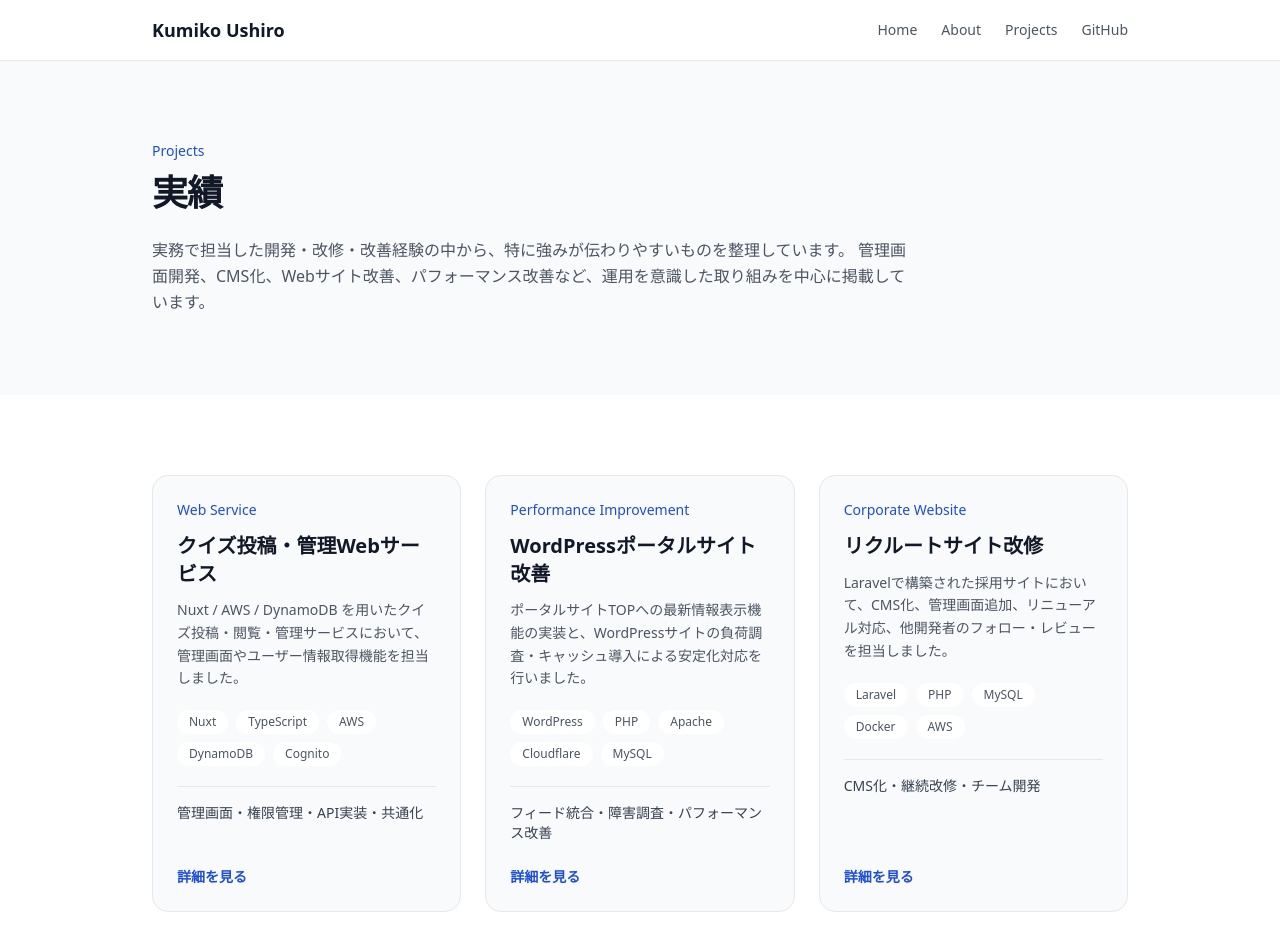
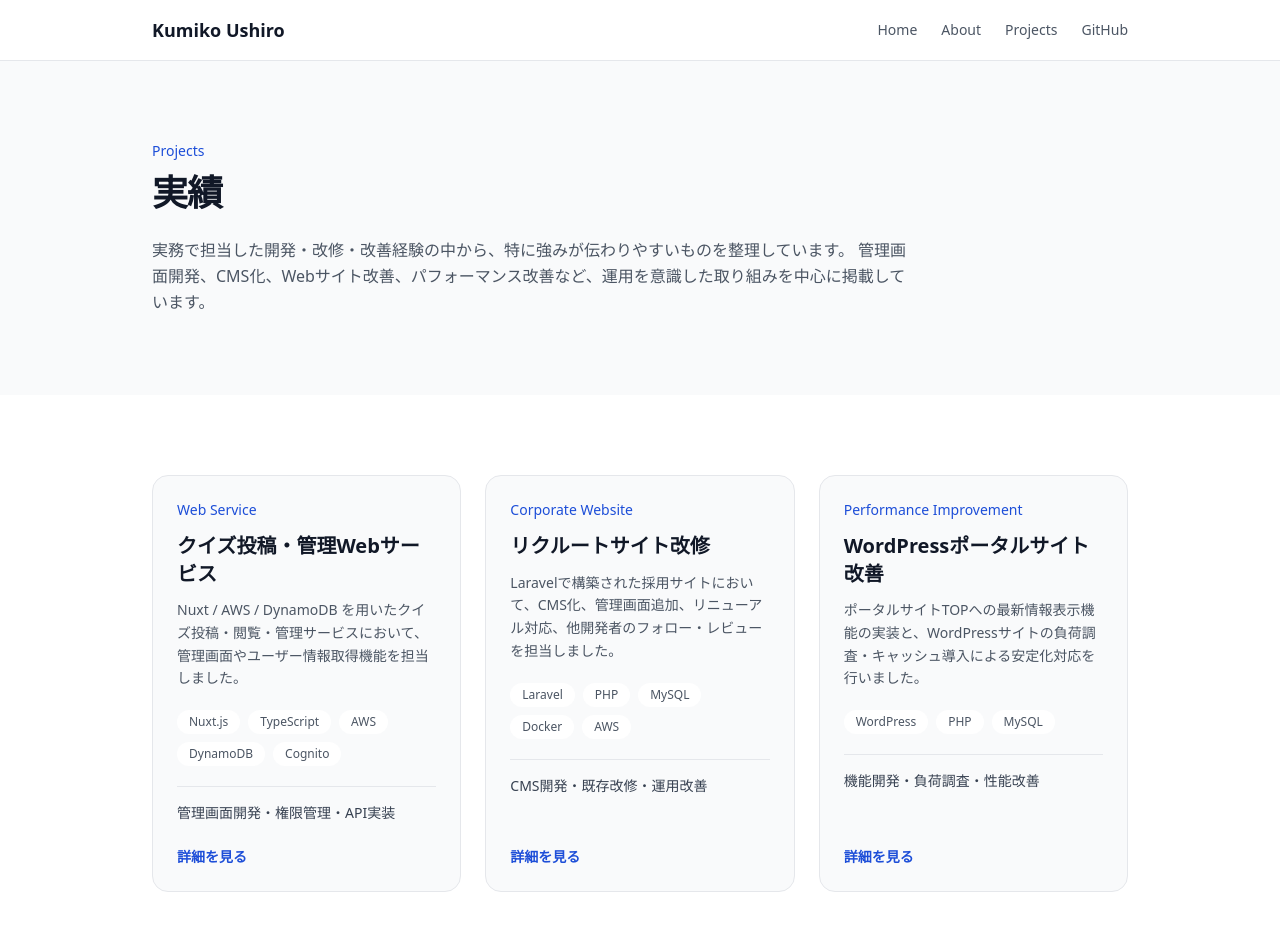
Before and after one commit to ushiro-dev/portfolio, a Nuxt app: page /projects in a window 1280 px wide. Shown: the top 952 px of the page. Built offline with nearby package versions, Linux system fonts and the light colour scheme.

Commit message:
refactor: improve featured projects section

```diff
--- a/app/components/home/FeaturedProjectsSection.vue
+++ b/app/components/home/FeaturedProjectsSection.vue
@@ -14,7 +14,7 @@ const featuredProjects = projects.filter((project) => project.featured)
           主な実績
         </h2>
         <p class="mt-4 leading-relaxed text-gray-600">
-          実務で担当した開発・改善経験の中から、特に強みが伝わりやすいものを抜粋しています。
+          実務経験の中から、強みが伝わりやすい開発・改善経験を掲載しています。
         </p>
       </div>
 
@@ -33,7 +33,7 @@ const featuredProjects = projects.filter((project) => project.featured)
           </h3>
 
           <p class="mb-5 text-sm leading-relaxed text-gray-600">
-            {{ project.description }}
+            {{ project.point }}
           </p>
 
           <div class="mb-5 flex flex-wrap gap-2">
@@ -45,10 +45,6 @@ const featuredProjects = projects.filter((project) => project.featured)
               {{ tag }}
             </span>
           </div>
-
-          <p class="mb-6 border-t border-gray-200 pt-4 text-sm font-medium text-gray-700">
-            {{ project.point }}
-          </p>
 
           <NuxtLink
             :to="`/projects/${project.slug}`"
--- a/app/data/projects.ts
+++ b/app/data/projects.ts
@@ -4,10 +4,10 @@ export const projects = [
     featured: true,
     category: 'Web Service',
     title: 'クイズ投稿・管理Webサービス',
+    point: '管理画面開発・権限管理・API実装',
+    tags: ['Nuxt.js', 'TypeScript', 'AWS', 'DynamoDB', 'Cognito'],
     description:
       'Nuxt / AWS / DynamoDB を用いたクイズ投稿・閲覧・管理サービスにおいて、管理画面やユーザー情報取得機能を担当しました。',
-    tags: ['Nuxt', 'TypeScript', 'AWS', 'DynamoDB', 'Cognito'],
-    point: '管理画面・権限管理・API実装・共通化',
     background:
       "管理画面やユーザー管理機能の開発を担当。権限管理やAPI実装を行いました。",
     responsibilities: [
@@ -33,14 +33,47 @@ export const projects = [
     ],
   },
   {
+    slug: 'recruit-site',
+    featured: true,
+    category: 'Corporate Website',
+    title: 'リクルートサイト改修',
+    point: 'CMS開発・既存改修・運用改善',
+    tags: ['Laravel', 'PHP', 'MySQL', 'Docker', 'AWS'],
+    description:
+      'Laravelで構築された採用サイトにおいて、CMS化、管理画面追加、リニューアル対応、他開発者のフォロー・レビューを担当しました。',
+    background:
+      "採用サイトの継続的な改修案件として、CMS化、管理画面機能追加、リニューアル対応などを担当しました。",
+    responsibilities: [
+      '採用サイトの管理画面機能追加・改修を担当',
+      '会社概要ページCMS化、勉強会ページ作成などの画面実装',
+      'リニューアル対応、不具合調査・修正、運用改善を担当',
+      '他開発メンバーのレビューやフォロー対応',
+    ],
+    efforts: [
+      '静的ページをCMS化し、管理画面から更新できる運用しやすい構成へ改善',
+      '既存ファイル構成を見直し、保守性を意識した実装を行った',
+      'デザイン再現だけでなく、CMS運用を考慮した設計・実装を意識した',
+    ],
+    difficulties: [
+      '要件が固まり切っていない中で、優先順位を整理しながら開発を進行',
+      '静的デザインをCMSや動的コンテンツとして成立させる実装に苦労した',
+      '要件変更が発生しやすいため、認識齟齬を防ぐための確認・共有を意識した',
+    ],
+    learnings: [
+      'CMS開発では、実装だけでなく運用しやすさを考慮する重要性を学んだ',
+      'リニューアルでは、機能追加だけでなく保守性を意識した設計が重要だと学んだ',
+      'チーム開発では、周囲の状況を把握しながら動くことの重要性を学んだ',
+    ],
+  },
+  {
     slug: 'wordpress-performance',
     featured: true,
     category: 'Performance Improvement',
     title: 'WordPressポータルサイト改善',
+    point: '機能開発・負荷調査・性能改善',
+    tags: ['WordPress', 'PHP', 'MySQL'],
     description:
       'ポータルサイトTOPへの最新情報表示機能の実装と、WordPressサイトの負荷調査・キャッシュ導入による安定化対応を行いました。',
-    tags: ['WordPress', 'PHP', 'Apache', 'Cloudflare', 'MySQL'],
-    point: 'フィード統合・障害調査・パフォーマンス改善',
     background:
       "コンテンツごとに取得方法が異なる中で、TOPページに最新情報を統合表示する必要がありました。また、アクセス時にサイトが不安定になる問題も発生していました。",
     responsibilities: [
@@ -65,37 +98,4 @@ export const projects = [
       '段階的に改善を積み重ねることで、大きな構成変更をせずに安定化できることを学んだ',
     ],
   },
-  {
-    slug: 'recruit-site',
-    featured: true,
-    category: 'Corporate Website',
-    title: 'リクルートサイト改修',
-    description:
-      'Laravelで構築された採用サイトにおいて、CMS化、管理画面追加、リニューアル対応、他開発者のフォロー・レビューを担当しました。',
-    tags: ['Laravel', 'PHP', 'MySQL', 'Docker', 'AWS'],
-    point: 'CMS化・継続改修・チーム開発',
-    background:
-      "採用サイトの継続的な改修案件として、CMS化、管理画面機能追加、リニューアル対応などを担当しました。",
-    responsibilities: [
-      '採用サイトの管理画面機能追加・改修を担当',
-      '会社概要ページCMS化、勉強会ページ作成などの画面実装',
-      'リニューアル対応、不具合調査・修正、運用改善を担当',
-      '他開発メンバーのレビューやフォロー対応',
-    ],
-    efforts: [
-      '静的ページをCMS化し、管理画面から更新できる運用しやすい構成へ改善',
-      '既存ファイル構成を見直し、保守性を意識した実装を行った',
-      'デザイン再現だけでなく、CMS運用を考慮した設計・実装を意識した',
-    ],
-    difficulties: [
-      '要件が固まり切っていない中で、優先順位を整理しながら開発を進行',
-      '静的デザインをCMSや動的コンテンツとして成立させる実装に苦労した',
-      '要件変更が発生しやすいため、認識齟齬を防ぐための確認・共有を意識した',
-    ],
-    learnings: [
-      'CMS開発では、実装だけでなく運用しやすさを考慮する重要性を学んだ',
-      'リニューアルでは、機能追加だけでなく保守性を意識した設計が重要だと学んだ',
-      'チーム開発では、周囲の状況を把握しながら動くことの重要性を学んだ',
-    ],
-  },
 ]
```
